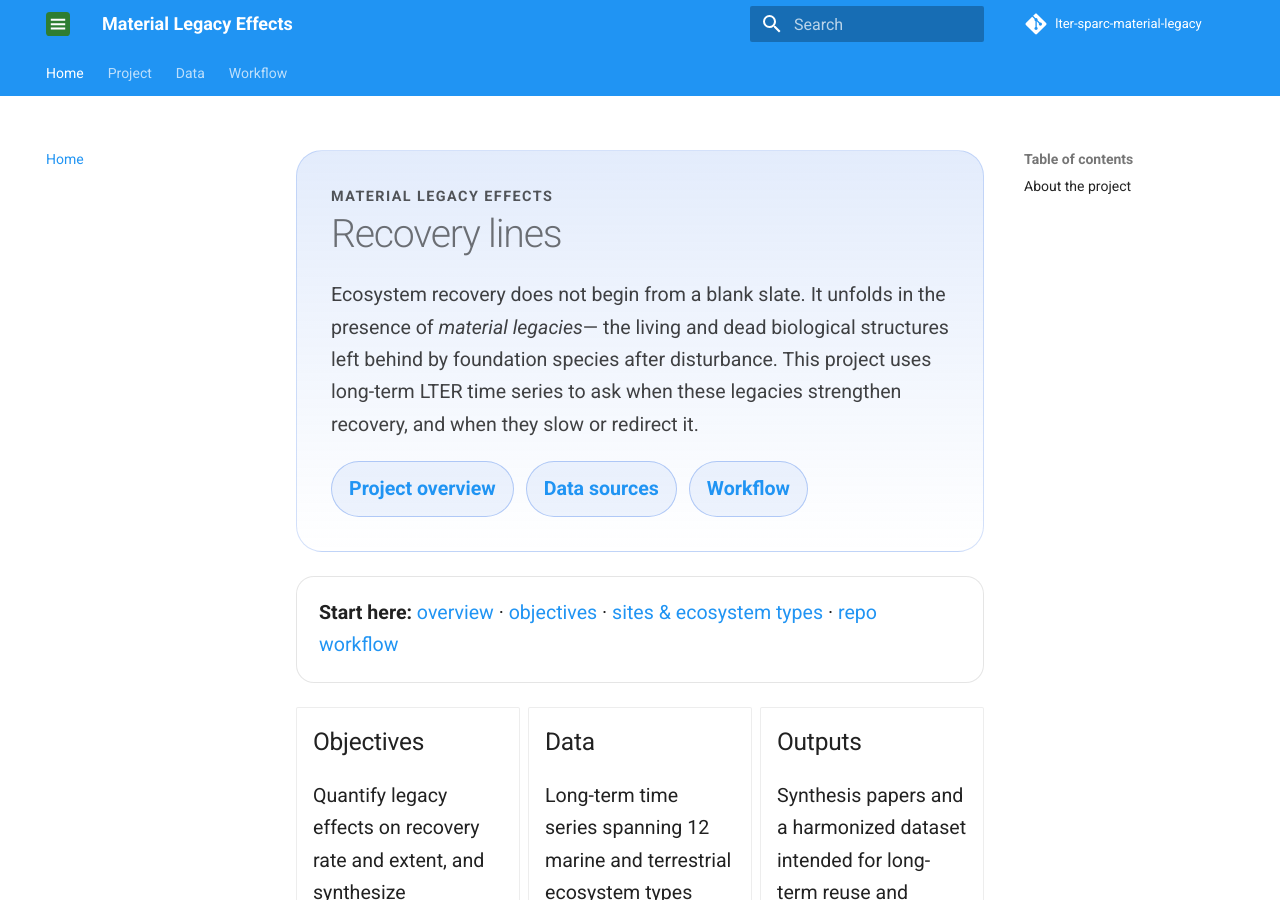
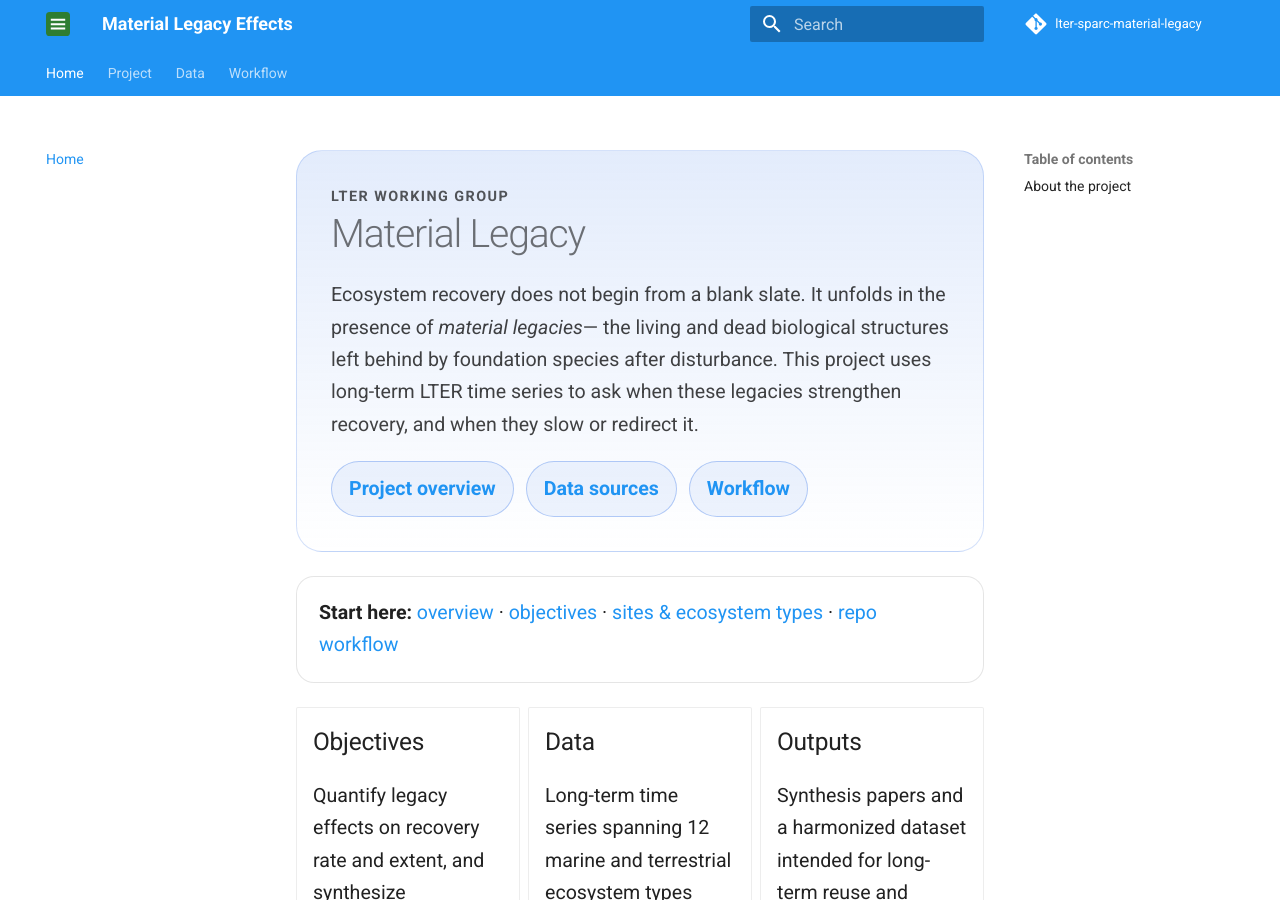
Before and after one commit to lter/lter-sparc-material-legacy, an MkDocs documentation site: the page built from docs/index.md, in a window 1280 px wide and 900 px high. Built offline with MkDocs 1.6.1 and Material for MkDocs 9.7.7, drawn with Linux system fonts in a browser that asks for light colours; comment, search, counter and statistics services are not loaded.

Commit message:
Update index.md

```diff
--- a/docs/index.md
+++ b/docs/index.md
@@ -1,6 +1,6 @@
 <div class="hero reveal">
-  <div class="kicker">Material legacy effects</div>
-  <h1>Recovery lines</h1>
+  <div class="kicker">LTER Working Group</div>
+  <h1>Material Legacy</h1>
   <p class="lede">
     Ecosystem recovery does not begin from a blank slate. It unfolds in the presence of <em>material legacies</em>—
     the living and dead biological structures left behind by foundation species after disturbance.
```
